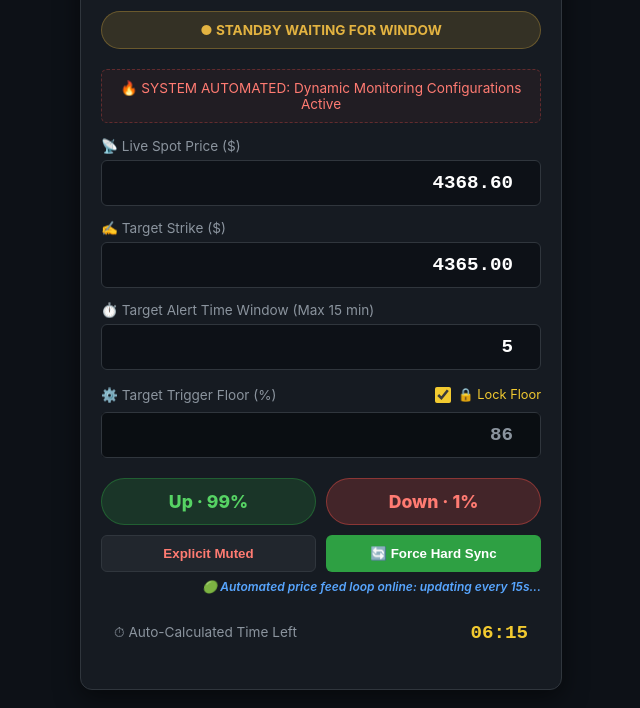
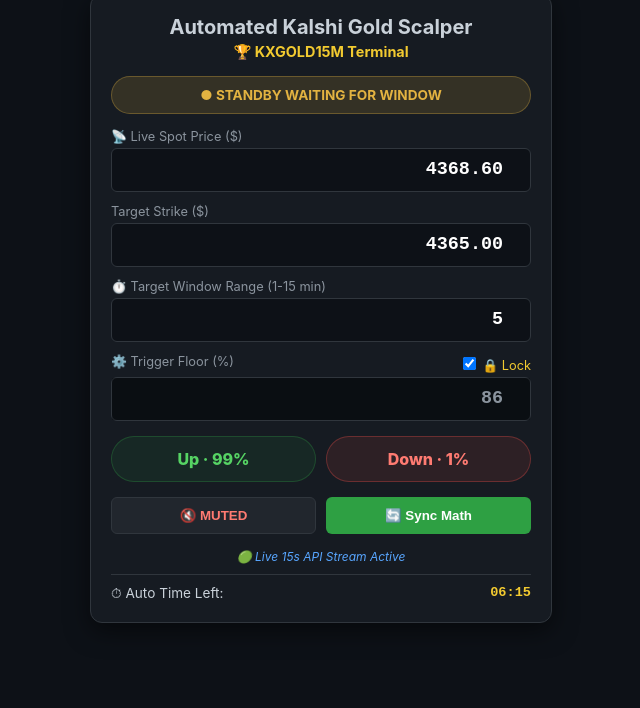
Before and after one commit to flat4dude/version-7-ticker-tracker, a plain HTML site: page index.html in a window 1280 px wide. Shown: the part 92-800 px from the top of the page, without its empty margins (319-959 px from the left). Drawn offline with Linux system fonts and the light colour scheme; no server answers.

Commit message:
Refactor index.html for clarity and consistency
Refactor HTML structure and styles for improved readability and consistency. Update variable names in JavaScript for better clarity.

```diff
--- a/index.html
+++ b/index.html
@@ -1,180 +1,143 @@
 <!DOCTYPE html>
 <html lang="en">
 <head>
-    <meta charset="UTF-8">
-    <meta name="viewport" content="width=device-width, initial-scale=1.0">
-    <title>Automated Kalshi Gold Scalper</title>
+    <meta charset="UTF-8"><meta name="viewport" content="width=device-width, initial-scale=1.0">
+    <title>Kalshi Gold Scalper</title>
     <style>
-        :root {
-            --bg-color: #0d1117; --card-bg: #161b22; --border-color: #30363d;
-            --text-main: #c9d1d9; --text-muted: #8b949e; --accent-gold: #f2ca30;
-            --status-standby: #e3b341; --status-alert: #f85149;
-        }
-        body {
-            background-color: var(--bg-color); color: var(--text-main);
-            font-family: -apple-system, BlinkMacSystemFont, "Segoe UI", sans-serif;
-            display: flex; justify-content: center; align-items: center;
-            min-height: 100vh; margin: 0; padding: 10px; box-sizing: border-box;
-        }
-        .terminal-container {
-            background-color: var(--card-bg); border: 1px solid var(--border-color);
-            border-radius: 12px; width: 100%; max-width: 440px; padding: 20px;
-            box-shadow: 0 8px 24px rgba(0,0,0,0.5);
-        }
-        .header { text-align: center; margin-bottom: 20px; }
-        .header h1 { font-size: 1.3rem; color: var(--text-main); margin: 0 0 4px 0; }
-        .header h2 { font-size: 1rem; color: var(--accent-gold); margin: 0 0 14px 0; letter-spacing: 1px; }
-        .status-badge { display: block; text-align: center; padding: 10px; border-radius: 20px; font-size: 0.85rem; font-weight: 700; text-transform: uppercase; }
-        .status-standby { background-color: rgba(227, 179, 65, 0.15); color: var(--status-standby); border: 1px solid rgba(227, 179, 65, 0.3); }
-        .status-triggered { background-color: rgba(248, 81, 73, 0.2); color: var(--status-alert); border: 1px solid var(--status-alert); animation: pulse 1s infinite; }
-        @keyframes pulse { 0%, 100% { opacity: 1; } 50% { opacity: 0.4; } }
-        .system-rule { background-color: rgba(248, 81, 73, 0.05); border: 1px dashed rgba(248, 81, 73, 0.3); border-radius: 6px; padding: 10px; text-align: center; font-size: 0.85rem; color: #ff7b72; margin: 15px 0; }
-        .data-display-box { background-color: #0d1117; border: 1px solid var(--border-color); border-radius: 6px; padding: 12px; margin-bottom: 12px; display: flex; justify-content: space-between; align-items: center; }
-        .input-group { margin-bottom: 14px; }
-        .input-label { font-size: 0.85rem; color: var(--text-muted); margin-bottom: 6px; display: flex; justify-content: space-between; align-items: center; }
-        .control-row { display: flex; align-items: center; background-color: #0d1117; border: 1px solid var(--border-color); border-radius: 6px; }
-        .num-input { flex: 1; background: none; border: none; color: #fff; text-align: right; padding-right: 12px; font-size: 1.2rem; font-weight: 600; font-family: monospace; width: 100%; height: 44px; box-sizing: border-box; }
-        .num-input:focus { outline: none; background-color: #1f242c; }
-        .num-input:disabled { color: var(--text-muted); background-color: rgba(0,0,0,0.2); cursor: not-allowed; }
-        .label { font-size: 0.85rem; color: var(--text-muted); }
-        .value-stream { font-size: 1.2rem; font-weight: 700; font-family: monospace; color: #fff; }
-        .auto-pulse-indicator { font-size: 0.75rem; color: #58a6ff; text-align: right; margin-top: -8px; margin-bottom: 15px; font-style: italic; font-weight: 600; }
-        .lock-checkbox { cursor: pointer; accent-color: var(--accent-gold); width: 16px; height: 16px; }
+        :root { --bg: #0d1117; --card: #161b22; --border: #30363d; --text: #c9d1d9; --muted: #8b949e; --gold: #f2ca30; --alert: #f85149; }
+        body { background: var(--bg); color: var(--text); font-family: -apple-system, sans-serif; display: flex; justify-content: center; align-items: center; min-height: 100vh; margin: 0; padding: 10px; box-sizing: border-box; }
+        .terminal { background: var(--card); border: 1px solid var(--border); border-radius: 12px; width: 100%; max-width: 420px; padding: 20px; box-shadow: 0 8px 24px rgba(0,0,0,0.5); }
+        .badge { display: block; text-align: center; padding: 10px; border-radius: 20px; font-size: 0.85rem; font-weight: 700; text-transform: uppercase; margin-bottom: 15px; }
+        .std { background: rgba(227,179,65,0.15); color: #e3b341; border: 1px solid rgba(227,179,65,0.3); }
+        .trig { background: rgba(248,81,73,0.2); color: var(--alert); border: 1px solid var(--alert); animation: p 1s infinite; }
+        @keyframes p { 0%,100% { opacity: 1; } 50% { opacity: 0.4; } }
+        .row { display: flex; align-items: center; background: #0d1117; border: 1px solid var(--border); border-radius: 6px; margin-bottom: 12px; }
+        .lbl { font-size: 0.8rem; color: var(--muted); margin-bottom: 4px; display: flex; justify-content: space-between; width: 100%; }
+        .inp { flex: 1; background: none; border: none; color: #fff; text-align: right; padding-right: 12px; font-size: 1.15rem; font-weight: 600; font-family: monospace; height: 40px; }
+        .inp:disabled { color: var(--muted); background: rgba(0,0,0,0.2); }
+        .btn { flex: 1; background: #21262d; color: #fff; border: 1px solid var(--border); padding: 10px; border-radius: 6px; font-weight: bold; cursor: pointer; }
     </style>
 </head>
 <body>
-<div class="terminal-container">
-    <div class="header">
-        <h1>Automated Kalshi Gold Scalper</h1>
-        <h2>🏆 KXGOLD15M Scalp Terminal</h2>
-        <div id="statusIndicator" class="status-badge status-standby">● Standby WAITING FOR WINDOW</div>
+<div class="terminal">
+    <div style="text-align:center;margin-bottom:15px;">
+        <h1 style="font-size:1.25rem;margin:0;">Automated Kalshi Gold Scalper</h1>
+        <h2 style="font-size:0.9rem;color:var(--gold);margin:4px 0 0 0;">🏆 KXGOLD15M Terminal</h2>
     </div>
-    <div class="system-rule">🔥 SYSTEM AUTOMATED: Dynamic Monitoring Configurations Active</div>
-    <div class="input-group">
-        <span class="input-label">📡 Live Spot Price ($)</span>
-        <div class="control-row">
-            <input type="number" id="spotPriceInput" class="num-input" step="0.01" value="4368.60" oninput="updateField('spotPrice', this.value)">
-        </div>
+    <div id="status" class="badge std">● Standby WAITING FOR WINDOW</div>
+
+    <div>
+        <label class="lbl">📡 Live Spot Price ($)</label>
+        <div class="row"><input type="number" id="spot" class="inp" step="0.01" value="4368.60" oninput="u('spot',this.value)"></div>
+
+        <label class="lbl">Target Strike ($)</label>
+        <div class="row"><input type="number" id="strike" class="inp" step="0.01" value="4365.00" oninput="u('strike',this.value)"></div>
+
+        <label class="lbl">⏱️ Target Window Range (1-15 min)</label>
+        <div class="row"><input type="number" id="window" class="inp" step="1" min="1" max="15" value="5" oninput="u('window',this.value)"></div>
+
+        <label class="lbl"><span>⚙️ Trigger Floor (%)</span><label style="color:var(--gold);cursor:pointer;"><input type="checkbox" id="lock" checked onchange="tl(this.checked)"> 🔒 Lock</label></label>
+        <div class="row"><input type="number" id="floor" class="inp" value="86" disabled oninput="u('floor',this.value)"></div>
     </div>
-    <div class="input-group">
-        <span class="input-label">✍ Target Strike ($)</span>
-        <div class="control-row">
-            <input type="number" id="targetStrikeInput" class="num-input" step="0.01" value="4365.00" oninput="updateField('targetStrike', this.value)">
-        </div>
+
+    <div style="display:flex;gap:10px;margin:15px 0;">
+        <div id="up" style="flex:1;text-align:center;padding:12px;border-radius:24px;font-weight:800;background:rgba(46,160,67,0.1);color:#56d364;border:1px solid rgba(46,160,67,0.3);">Up · --%</div>
+        <div id="down" style="flex:1;text-align:center;padding:12px;border-radius:24px;font-weight:800;background:rgba(248,81,73,0.1);color:#ff7b72;border:1px solid rgba(248,81,73,0.3);">Down · --%</div>
     </div>
-    <div class="input-group">
-        <span class="input-label">⏱️ Target Alert Time Window (Max 15 min)</span>
-        <div class="control-row">
-            <input type="number" id="timeWindowInput" class="num-input" step="1" min="1" max="15" value="5" oninput="updateField('timeWindow', this.value)">
-        </div>
+
+    <div style="display:flex;gap:10px;margin-bottom:15px;">
+        <button id="mute" onclick="ta()" class="btn" style="color:#ff7b72;">🔇 MUTED</button>
+        <button onclick="fs()" class="btn" style="background:#2ea043;border-color:rgba(46,160,67,0.4);">🔄 Sync Math</button>
     </div>
-    <div class="input-group">
-        <span class="input-label">
-            <span>⚙️ Target Trigger Floor (%)</span>
-            <label style="display: flex; align-items: center; gap: 4px; font-size: 0.8rem; color: var(--accent-gold); cursor: pointer;">
-                <input type="checkbox" id="floorLockCheckbox" class="lock-checkbox" checked onchange="toggleFloorLock(this.checked)"> 🔒 Lock Floor
-            </label>
-        </span>
-        <div class="control-row">
-            <input type="number" id="triggerFloorInput" class="num-input" step="1" min="1" max="99" value="86" disabled oninput="updateField('triggerFloor', this.value)">
-        </div>
-    </div>
-    <div style="display: flex; gap: 10px; margin: 20px 0 10px 0;">
-        <div id="upBadge" style="flex: 1; text-align: center; padding: 12px; border-radius: 24px; font-weight: 800; font-size: 1.1rem; background-color: rgba(46, 160, 67, 0.2); color: #56d364; border: 1px solid rgba(46,160,67,0.4);">Up · --%</div>
-        <div id="downBadge" style="flex: 1; text-align: center; padding: 12px; border-radius: 24px; font-weight: 800; font-size: 1.1rem; background-color: rgba(248, 81, 73, 0.2); color: #ff7b72; border: 1px solid rgba(248,81,73,0.4);">Down · --%</div>
-    </div>
-    <div style="display: flex; gap: 10px; margin-bottom: 15px;">
-        <button id="muteBtn" onclick="toggleAudioSystem()" style="flex: 1; background-color: #21262d; color: #ff7b72; border: 1px solid var(--border-color); padding: 10px; border-radius: 6px; font-weight: bold; cursor: pointer;">Explicit Muted</button>
-        <button id="syncBtn" onclick="forceHardSync()" style="flex: 1; background-color: #2ea043; color: #fff; border: 1px solid rgba(46,160,67,0.4); padding: 10px; border-radius: 6px; font-weight: bold; cursor: pointer;">🔄 Force Hard Sync</button>
-    </div>
-    <div class="auto-pulse-indicator" id="pulseNotice">🟢 Automated price feed loop online: updating every 15s...</div>
-    <div class="data-display-box" style="background: none; border-color: transparent;">
-        <span class="label">⏱ Auto-Calculated Time Left</span>
-        <span id="liveClock" class="value-stream" style="color: var(--accent-gold);">--:--</span>
+
+    <div id="notice" style="font-size:0.75rem;color:#58a6ff;text-align:center;font-style:italic;margin-bottom:10px;">🟢 Live 15s API Stream Active</div>
+    <div style="display:flex;justify-content:between;font-size:0.85rem;border-top:1px solid var(--border);padding-top:10px;">
+        <span>⏱ Auto Time Left:</span><span id="clock" style="font-weight:bold;margin-left:auto;color:var(--gold);font-family:monospace;">--:--</span>
     </div>
 </div>
+
 <script>
-    let data = { spotPrice: 4368.60, targetStrike: 4365.00, triggerFloor: 86, timeWindow: 5, upPercent: 50, secondsLeft: 60, isMuted: true };
-    let audioCtx = null, beepIntervalId = null;
+    let d = { spot: 4368.60, strike: 4365.00, floor: 86, window: 5, up: 50, secs: 60, muted: true };
+    let actx = null, bId = null;
 
-    function playTriggerBeep() {
-        if (data.isMuted) return;
+    function beep() {
+        if (d.muted) return;
         try {
-            if (!audioCtx) audioCtx = new (window.AudioContext || window.webkitAudioContext)();
-            let osc = audioCtx.createOscillator(), gainNode = audioCtx.createGain();
-            osc.type = "sine"; osc.frequency.setValueAtTime(940, audioCtx.currentTime);
-            gainNode.gain.setValueAtTime(0.20, audioCtx.currentTime);
-            osc.connect(gainNode); gainNode.connect(audioCtx.destination); osc.start();
-            gainNode.gain.exponentialRampToValueAtTime(0.001, audioCtx.currentTime + 0.18);
-            osc.stop(audioCtx.currentTime + 0.19);
-        } catch (e) { console.error("Audio block failure:", e); }
+            if (!actx) actx = new (window.AudioContext || window.webkitAudioContext)();
+            let o = actx.createOscillator(), g = actx.createGain();
+            o.type = "sine"; o.frequency.setValueAtTime(940, actx.currentTime);
+            g.gain.setValueAtTime(0.15, actx.currentTime);
+            o.connect(g); g.connect(actx.destination); o.start();
+            g.gain.exponentialRampToValueAtTime(0.001, actx.currentTime + 0.15);
+            o.stop(actx.currentTime + 0.16);
+        } catch (e) {}
     }
 
-    function toggleAudioSystem() {
-        data.isMuted = !data.isMuted; const btn = document.getElementById('muteBtn');
-        if (data.isMuted) { btn.innerText = "🔇 Audio Alert: MUTED"; btn.style.color = "#ff7b72"; btn.style.borderColor = "var(--border-color)"; }
-        else { btn.innerText = "🔊 Audio Alert: LIVE"; btn.style.color = "#56d364"; btn.style.borderColor = "rgba(46,160,67,0.4)"; if (!audioCtx) audioCtx = new (window.AudioContext || window.webkitAudioContext)(); }
+    function ta() {
+        d.muted = !d.muted; const b = document.getElementById('mute');
+        b.innerText = d.muted ? "🔇 MUTED" : "🔊 LIVE";
+        b.style.color = d.muted ? "#ff7b72" : "#56d364";
+        if (!d.muted && !actx) actx = new (window.AudioContext || window.webkitAudioContext)();
     }
 
-    function toggleFloorLock(isLocked) { document.getElementById('triggerFloorInput').disabled = isLocked; }
-    function updateField(field, val) { let parsed = parseFloat(val); if (!isNaN(parsed)) { data[field] = parsed; recalculateMetrics(); } }
+    function tl(l) { document.getElementById('floor').disabled = l; }
+    function u(f, v) { let p = parseFloat(v); if (!isNaN(p)) { d[f] = p; calc(); } }
 
-    async function autoFetchPriceFeed() {
+    async function api() {
         try {
-            const response = await fetch('https://binance.us');
-            const result = await response.json();
-            if (result && result.price) {
-                let currentSpotVal = parseFloat(result.price);
-                data.spotPrice = currentSpotVal; document.getElementById('spotPriceInput').value = currentSpotVal.toFixed(2);
-                recalculateMetrics();
+            const r = await fetch('https://binance.us');
+            const res = await r.json();
+            if (res && res.price) {
+                d.spot = parseFloat(res.price);
+                document.getElementById('spot').value = d.spot.toFixed(2);
+                calc();
             }
-        } catch (err) { console.warn("API throttled, holding configurations safely:", err); }
+        } catch (e) { console.warn("API limit, holding parameters."); }
     }
 
-    function forceHardSync() {
-        const notice = document.getElementById('pulseNotice'); notice.innerText = "⏳ Resetting cache structures. Running fetch sync pass...";
-        data.spotPrice = parseFloat(document.getElementById('spotPriceInput').value) || 4368.60;
-        data.targetStrike = parseFloat(document.getElementById('targetStrikeInput').value) || 4365.00;
-        data.triggerFloor = parseFloat(document.getElementById('triggerFloorInput').value) || 86;
-        data.timeWindow = parseFloat(document.getElementById('timeWindowInput').value) || 5;
-        autoFetchPriceFeed();
-        setTimeout(() => { notice.innerText = "🟢 Automated price feed loop online: updating every 15s..."; }, 1500);
+    function fs() {
+        document.getElementById('notice').innerText = "⏳ Synchronizing price feed...";
+        d.spot = parseFloat(document.getElementById('spot').value) || 4368.60;
+        d.strike = parseFloat(document.getElementById('strike').value) || 4365.00;
+        d.floor = parseFloat(document.getElementById('floor').value) || 86;
+        d.window = parseFloat(document.getElementById('window').value) || 5;
+        api();
+        setTimeout(() => { document.getElementById('notice').innerText = "🟢 Live 15s API Stream Active"; }, 1200);
     }
 
-    function recalculateMetrics() {
-        let distance = data.spotPrice - data.targetStrike;
-        let baseProb = 50 + (distance * 14.5), calculatedUp = 0;
-        if (distance <= -4.0) { calculatedUp = 0.1; } else if (distance >= 4.0) { calculatedUp = 99.9; }
-        else { calculatedUp = Math.min(99, Math.max(1, Math.round(baseProb))); }
-        data.upPercent = calculatedUp;
-        let calculatedDown = (calculatedUp === 0.1) ? "99.9" : (calculatedUp === 99.9) ? "0.1" : (100 - calculatedUp);
-        document.getElementById('upBadge').innerText = `Up · ${calculatedUp}%`;
-        document.getElementById('downBadge').innerText = `Down · ${calculatedDown}%`;
+    function calc() {
+        let dist = d.spot - d.strike;
+        let p = 50 + (dist * 14.5);
+        let cup = dist <= -4.0 ? 0.1 : dist >= 4.0 ? 99.9 : Math.min(99, Math.max(1, Math.round(p)));
+        d.up = cup;
+        let cdn = cup === 0.1 ? "99.9" : cup === 99.9 ? "0.1" : (100 - cup);
+        document.getElementById('up').innerText = `Up · ${cup}%`;
+        document.getElementById('down').innerText = `Down · ${cdn}%`;
     }
 
-    function runClockSequence() {
-        let now = new Date(), currentMinutes = now.getMinutes(), currentSeconds = now.getSeconds();
-        let minutesIntoCurrentInterval = currentMinutes % 15;
-        data.secondsLeft = (15 * 60) - (minutesIntoCurrentInterval * 60 + currentSeconds);
-        let mins = Math.floor(data.secondsLeft / 60).toString().padStart(2, '0');
-        let secs = (data.secondsLeft % 60).toString().padStart(2, '0');
-        document.getElementById('liveClock').innerText = `${mins}:${secs}`;
-        const targetSecondsLimit = data.timeWindow * 60;
-        const isTimeMatch = data.secondsLeft <= targetSecondsLimit && data.secondsLeft > 0;
-        const isPremiumMatch = data.upPercent >= data.triggerFloor;
-        const badge = document.getElementById('statusIndicator');
-        if (isTimeMatch && isPremiumMatch) {
-            badge.innerText = "⚠️ SYSTEM TRIGGERED: EXECUTING TRADING WINDOW"; badge.className = "status-badge status-triggered";
-            if (!beepIntervalId) { playTriggerBeep(); beepIntervalId = setInterval(playTriggerBeep, 2000); }
+    function tick() {
+        let now = new Date();
+        d.secs = (15 * 60) - ((now.getMinutes() % 15) * 60 + now.getSeconds());
+        let m = Math.floor(d.secs / 60).toString().padStart(2, '0');
+        let s = (d.secs % 60).toString().padStart(2, '0');
+        document.getElementById('clock').innerText = `${m}:${s}`;
+
+        const isTime = d.secs <= (d.window * 60);
+        const isPrem = d.up >= d.floor;
+        const b = document.getElementById('status');
+
+        if (isTime && isPrem) {
+            b.innerText = "⚠️ TRADING WINDOW OPEN"; b.className = "badge trig";
+            if (!bId) { beep(); bId = setInterval(beep, 2000); }
         } else {
-            badge.innerText = "● Standby WAITING FOR WINDOW"; badge.className = "status-badge status-standby";
-            if (beepIntervalId) { clearInterval(beepIntervalId); beepIntervalId = null; }
+            b.innerText = "● Standby WAITING FOR WINDOW"; b.className = "badge std";
+            if (bId) { clearInterval(bId); bId = null; }
         }
     }
 
-    setInterval(autoFetchPriceFeed, 15000);
-    setInterval(() => { recalculateMetrics(); runClockSequence(); }, 1000);
-    autoFetchPriceFeed(); recalculateMetrics(); runClockSequence();
+    setInterval(api, 15000);
+    setInterval(() => { calc(); tick(); }, 1000);
+    api(); calc(); tick();
 </script>
 </body>
 </html>
```
